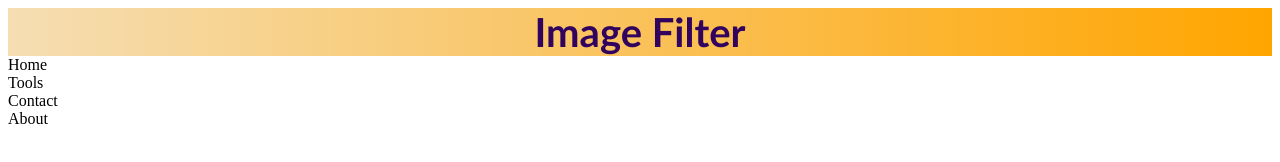
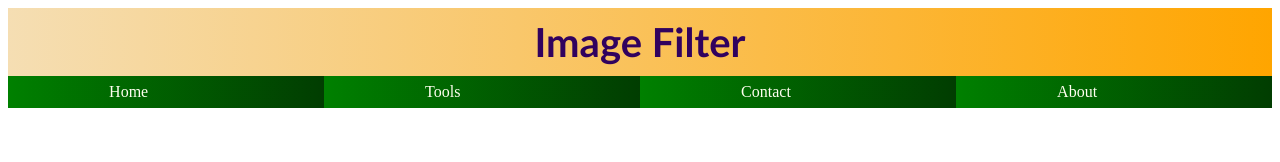
Before and after one commit to neelkantnewra/imagefilter, a plain HTML site: page index.html in a window 1280 px wide. Drawn offline with Linux system fonts and the light colour scheme.

Commit message:
Update index.css

```diff
--- a/index.css
+++ b/index.css
@@ -6,4 +6,25 @@
     font-family: 'Gill Sans', 'Gill Sans MT', Calibri, 'Trebuchet MS', sans-serif;
     font-weight: bold;
     background-image: linear-gradient(to left , orange,wheat);
+    padding-bottom: 10px;
+    padding-top: 10px;
 }
+
+.main-tab{
+    display: flex;
+    flex-direction: row;
+
+}
+.main-tab > div{
+    width: 100%;
+    background-color: white;
+    padding-top: 7px;
+    padding-left: 8%;
+    padding-right: 8%;
+    padding-bottom: 7px;
+    color: ivory;
+
+}
+#tab1{
+    background-image: linear-gradient(to left,rgb(1, 61, 1),green);
+}
```
